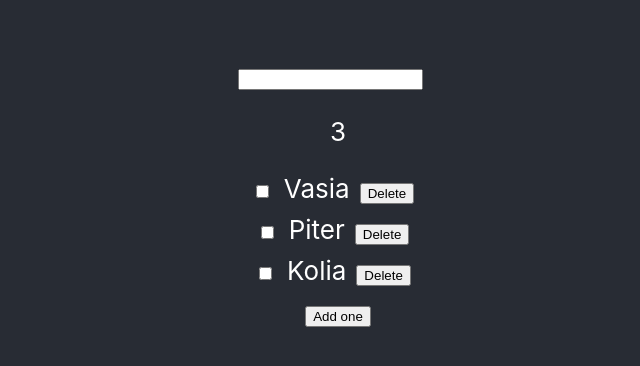
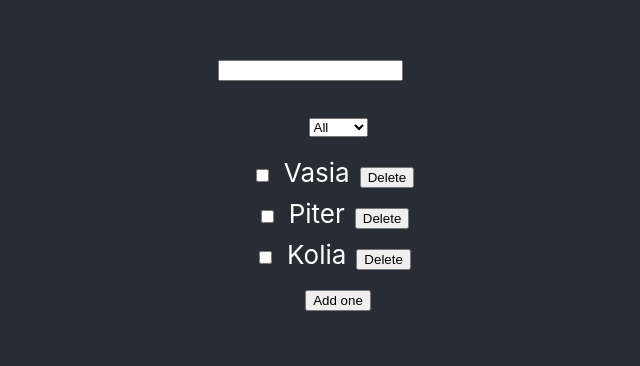
Before and after one commit to Vladislavv99/ract-prac, a React (Create React App) app: page / in a window 1280 px wide. Shown: the part 202-568 px from the top of the page, without its empty margins (322-962 px from the left). Built offline with nearby package versions, Linux system fonts and the light colour scheme.

Commit message:
select form -

```diff
--- a/src/App.css
+++ b/src/App.css
@@ -6,6 +6,15 @@ input {
 }
 .App {
   text-align: center;
+}
+
+.todo.completed{
+  text-decoration: line-through;
+}
+
+
+select{
+  margin-bottom: 20px;
 }
 
 .App-logo {
--- /dev/null
+++ b/src/Context.js
@@ -0,0 +1,3 @@
+import React from "react";
+
+export const Context = React.createContext();
--- a/src/List.js
+++ b/src/List.js
@@ -1,13 +1,14 @@
 import ListItem from "./ListItem";
 import { useEffect, useState } from "react";
 import { nanoid } from "nanoid";
+import { Context } from "./Context";
 
 function List() {
   const [arr, setArr] = useState(
     JSON.parse(localStorage.getItem("arr")) || [
-      { id: nanoid(), name: "Vasia" },
-      { id: nanoid(), name: "Piter" },
-      { id: nanoid(), name: "Kolia" },
+      { id: nanoid(), name: "Vasia", completed: false },
+      { id: nanoid(), name: "Piter", completed: false },
+      { id: nanoid(), name: "Kolia", completed: false },
     ]
   );
   const [item, setItem] = useState("");
@@ -21,7 +22,7 @@ function List() {
       alert("Input can not be empty");
       return;
     }
-    const updatedArr = [...arr, { id: nanoid(), name: item }];
+    const updatedArr = [...arr, { id: nanoid(), name: item, completed: false }];
     setArr(updatedArr);
     setItem("");
   };
@@ -37,27 +38,57 @@ function List() {
     }
   };
 
-  const onDeleteClick = (id) => {
-    const updatedNameList = arr.filter((name) => name.id !== id);
-    setArr(updatedNameList);
+  const deleteItem = (id) => {
+    setArr(arr.filter((name) => name.id !== id));
+  };
+
+  const toggleTodo = (id) => {
+    setArr(
+      arr.map((item) => {
+        if (item.id === id) {
+          item.completed = !item.completed;
+        }
+        return item;
+      })
+    );
+  };
+
+  const onSelectChange = (e) => {
+    if (e.target.value === "active") {
+      const filteredArr = arr.filter((todo) => todo.completed !== true);
+      setArr(filteredArr);
+    }
   };
 
   return (
-    <ul>
+    <Context.Provider
+      value={{
+        toggleTodo,
+        deleteItem,
+      }}
+    >
+      <div>
         <input
           type="text"
           onKeyDown={onClickEnter}
           onChange={onHandleChange}
           value={item}
         />
-      {arr.length === 0 ? "" : <p>{arr.length}</p>}
+        <ul>
+          <select onChange={onSelectChange}>
+            <option value="all">All</option>
+            <option value="active">Active</option>
+            <option value="done">Done</option>
+          </select>
           {arr.length === 0 ? (
             <p className="no-item">No item in list</p>
           ) : (
-        <ListItem arr={arr} onDeleteClick={onDeleteClick} />
+            arr.map((item) => <ListItem key={item.id} {...item} />)
           )}
           <button onClick={() => onHandleClick(item)}>Add one</button>
         </ul>
+      </div>
+    </Context.Provider>
   );
 }
 
--- a/src/ListItem.js
+++ b/src/ListItem.js
@@ -1,22 +1,26 @@
-import { useState } from "react";
+import { useContext } from "react";
+import { Context } from "./Context";
 
-function ListItem(props) {
-  const [check, setCheck] = useState([{ name: "", checked: false }]);
+function ListItem({ id, name, completed }) {
+  const { toggleTodo, deleteItem } = useContext(Context);
 
-  const handleChecked = (e) => {
-    if (e.target.checked) {
-      setCheck(!check);
-    } else {
-      setCheck(!check);
-    }
-  };
+  const cls = ["todo"];
 
-  return props.arr.map((item) => (
-    <li key={item.id}>
-      <input type="checkbox" onChange={handleChecked} name={item.name} />
-      {item.name}
-      <button onClick={() => props.onDeleteClick(item.id)}>Delete</button>
+  if (completed) {
+    cls.push("completed");
+  }
+
+  return (
+    <li className={cls.join(" ")}>
+      <input
+        type="checkbox"
+        checked={completed}
+        onChange={() => toggleTodo(id)}
+        name={name}
+      />
+      {name}
+      <button onClick={() => deleteItem(id)}>Delete</button>
     </li>
-  ));
+  );
 }
 export default ListItem;
```
Lines whose indentation alone changed are shown as unchanged.
